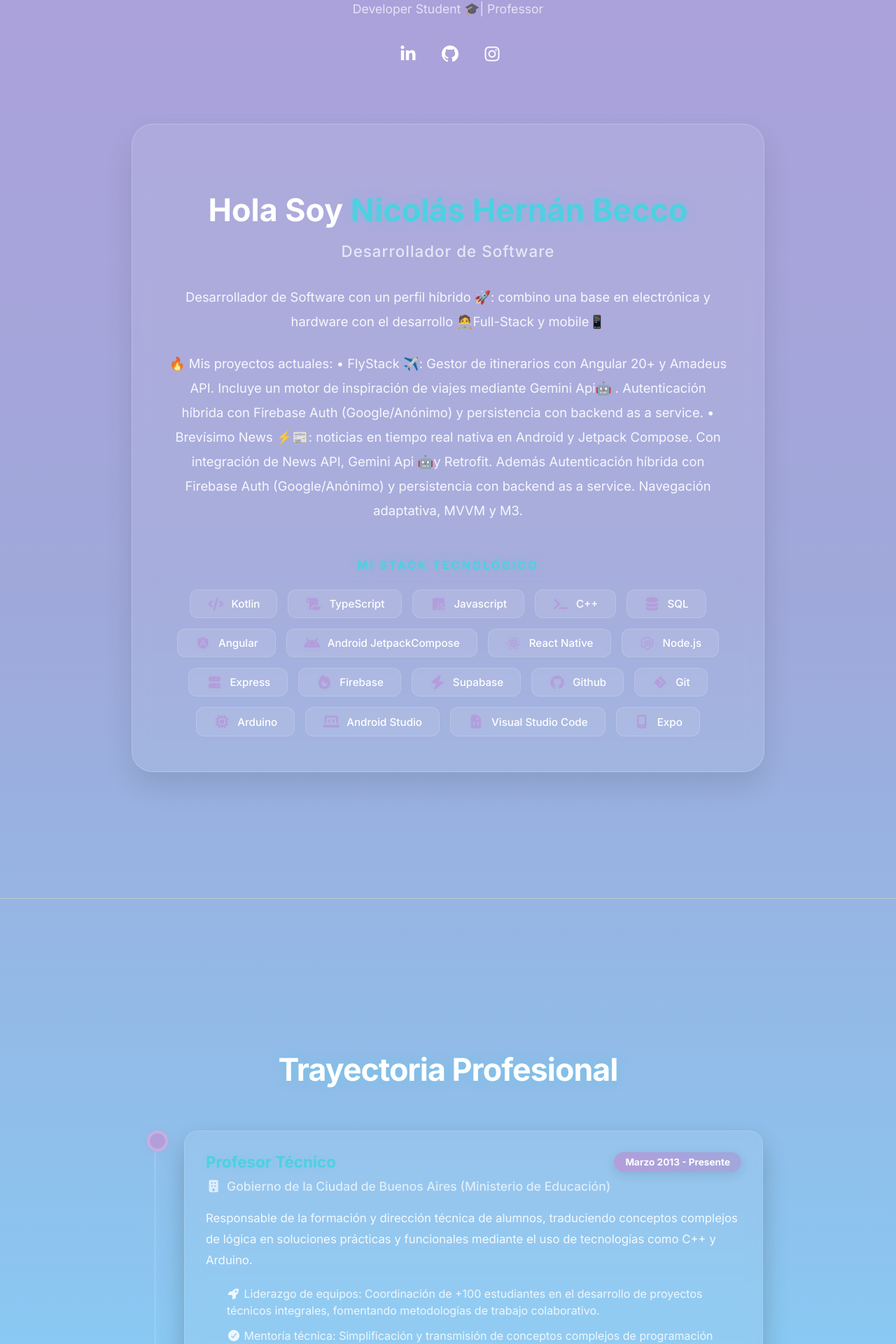
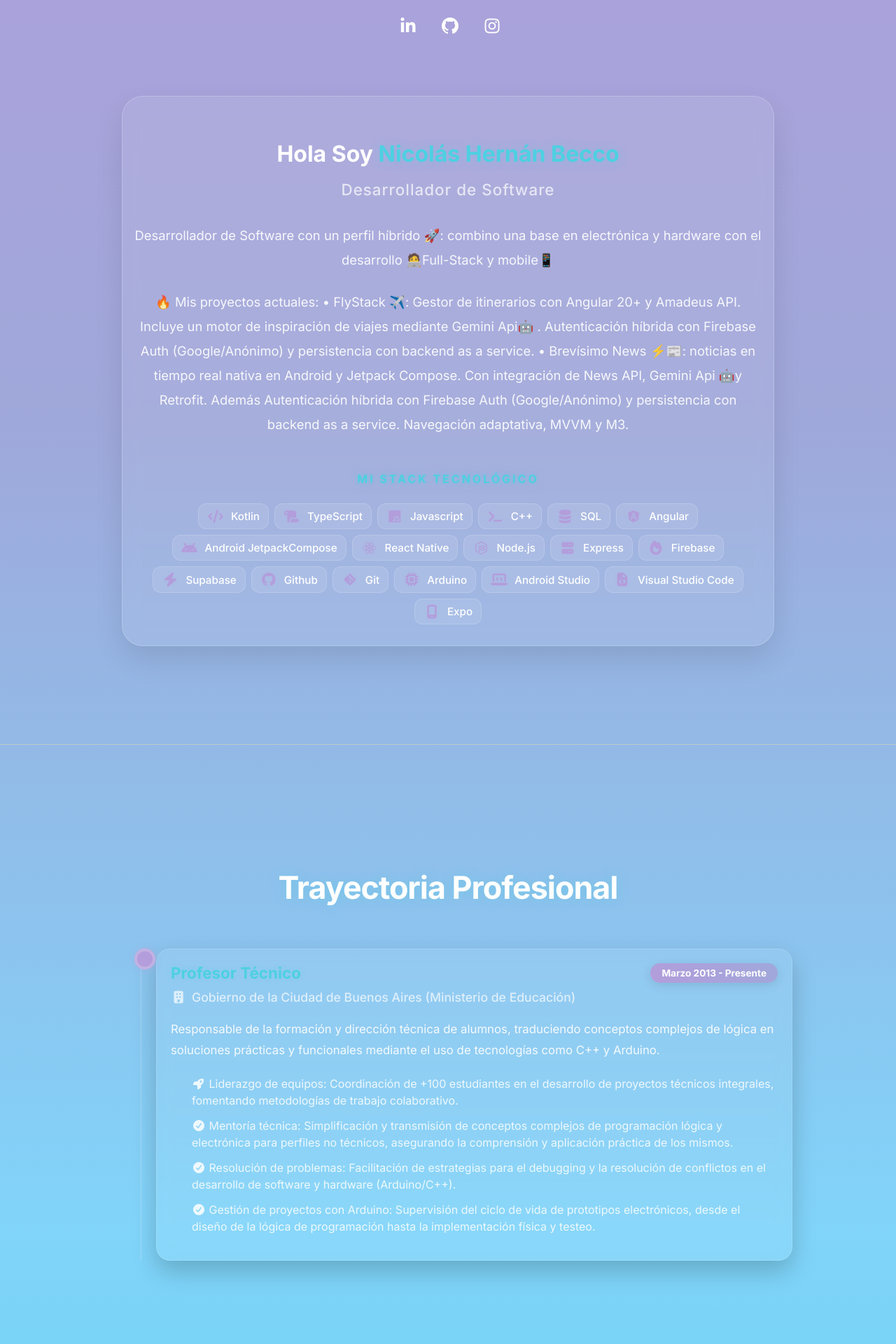
Before and after one commit to nicoHernan/NicolasBecco-portfolio, an Angular app: page /sidenav in a window 1280 px wide. Shown: the part 539-2459 px from the top of the page at 70% size. Built offline with nearby package versions, Linux system fonts and the light colour scheme.

Commit message:
fix(ui): optimize responsive layout and mobile spacing

```diff
--- a/src/app/component/about/about.component.scss
+++ b/src/app/component/about/about.component.scss
@@ -10,7 +10,8 @@
 .content-wrapper {
   max-width: 900px;
   text-align: center;
-  padding: 50px;
+  padding: 30px 15px !important;
+  width: 100%;
   background: rgba(255, 255, 255, 0.08);
   backdrop-filter: blur(12px);
   -webkit-backdrop-filter: blur(12px);
@@ -19,7 +20,7 @@
   box-shadow: 0 20px 40px rgba(0, 0, 0, 0.1);
 
   .greeting {
-    font-size: 2.8rem;
+    font-size: 2rem !important;
     margin-bottom: 10px;
     color: white;
 
@@ -36,6 +37,13 @@
     margin-bottom: 35px;
     font-weight: 500;
     letter-spacing: 1px;
+  }
+
+  .hero {
+    .profile-name {
+    font-size: 2.2rem !important;
+    line-height: 1.1;
+    }
   }
 }
 
@@ -73,15 +81,15 @@
   display: flex;
   flex-wrap: wrap;
   justify-content: center;
-  gap: 15px;
+  gap: 8px !important;
 
   .skill-tag {
     background: rgba(255, 255, 255, 0.1);
     color: white;
-    padding: 10px 24px;
+    padding: 8px 12px !important;
     border-radius: 12px;
     font-weight: 500;
-    font-size: 0.9rem;
+    font-size: 0.85rem !important;
     border: 1px solid rgba(255, 255, 255, 0.15);
     transition: all 0.4s cubic-bezier(0.175, 0.885, 0.32, 1.275);
     display: flex;
--- a/src/app/component/experience/experience.component.scss
+++ b/src/app/component/experience/experience.component.scss
@@ -18,8 +18,8 @@
 .timeline {
   position: relative;
   border-left: 3px solid rgba(255, 255, 255, 0.1);
-  margin-left: 30px;
-  padding-left: 40px;
+  margin-left: 10px !important;
+  padding-left: 20px !important;
 
   .timeline-item {
     position: relative;
@@ -41,7 +41,7 @@
 
   .timeline-marker {
     position: absolute;
-    left: -53px;
+    left: -31px !important;
     width: 22px;
     height: 22px;
     border-radius: 50%;
@@ -50,14 +50,20 @@
     box-shadow: 0 0 10px rgba(179, 157, 219, 0.5);
     transition: all 0.4s cubic-bezier(0.175, 0.885, 0.32, 1.275);
     z-index: 2;
+
+    .position {
+    font-size: 1.2rem !important;
+  }
   }
 }
 
 .timeline-content {
+  width: 100%;
+  max-width: calc(100vw - 80px);
   background: rgba(255, 255, 255, 0.07);
   backdrop-filter: blur(10px);
   -webkit-backdrop-filter: blur(10px);
-  padding: 30px;
+  padding: 20px !important;
   border-radius: 20px;
   border: 1px solid rgba(255, 255, 255, 0.15);
   box-shadow: 0 15px 35px rgba(0, 0, 0, 0.2);
--- a/src/app/component/sidenav/sidenav.component.scss
+++ b/src/app/component/sidenav/sidenav.component.scss
@@ -1,11 +1,16 @@
 .main-content {
   padding-top: 64px;
+  width: 100% !important;
+  margin: 0 !important;
+  overflow-x: hidden;
   background: var(--main-gradient) !important;
   background-attachment: fixed;
   min-height: 100vh;
 
   section {
-    padding: 100px 10%;
+    padding: 60px 20px !important;
+    width: 100%;
+    box-sizing: border-box;
     min-height: 100vh;
     background: transparent !important;
   }
@@ -52,7 +57,7 @@
     button {
       margin-left: 10px;
       font-weight: 500;
-      color: #555;
+      color: #ffffff;
 
       &:hover { color: #1976d2; }
     }
```
